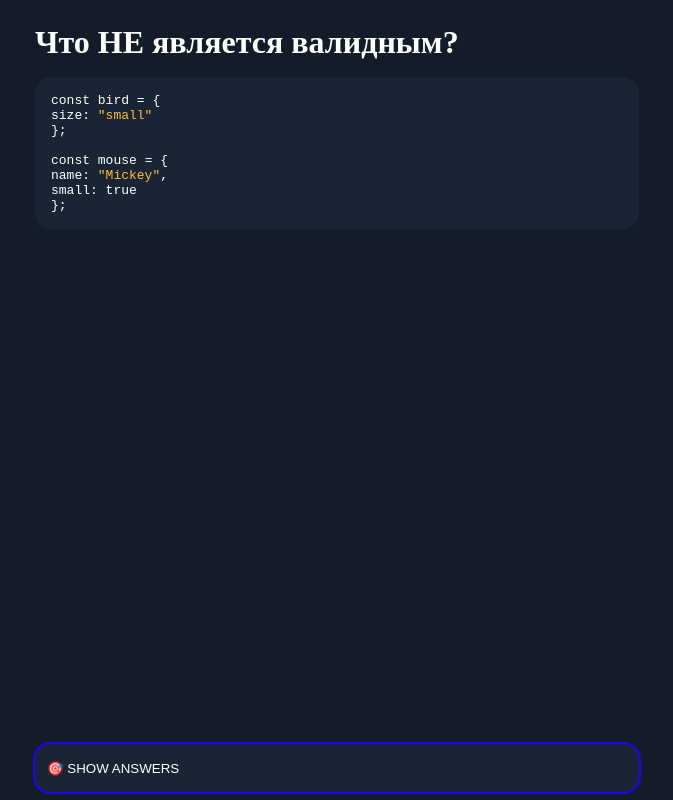
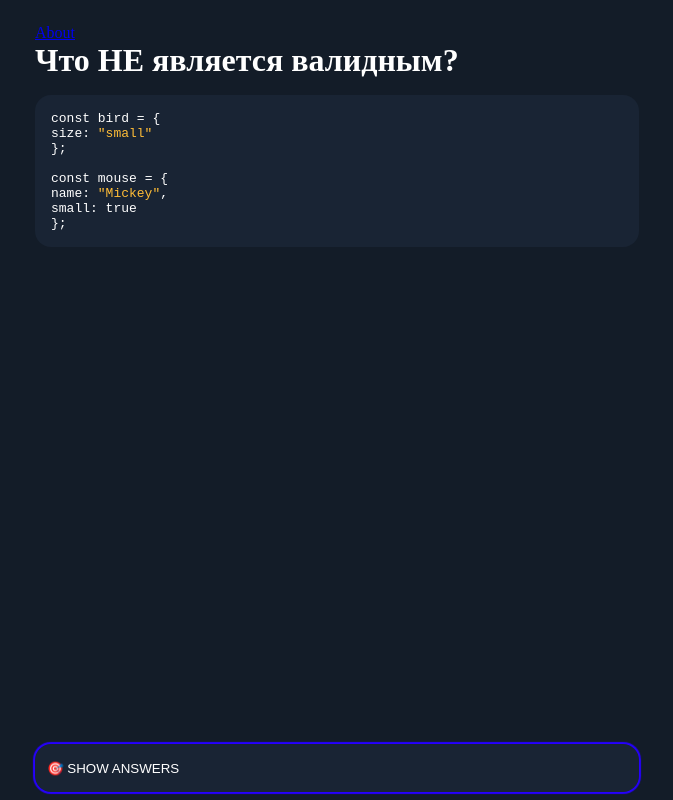
Before and after one commit to constantinehuzenko/sovline, a React (Create React App) app: page / in a window 1280 px wide. Shown: the whole page, without its empty margins (303-976 px from the left). Built offline with nearby package versions, Linux system fonts and the light colour scheme.

Commit message:
test link routing

```diff
--- a/src/index.tsx
+++ b/src/index.tsx
@@ -5,7 +5,7 @@
 import * as serviceWorker from "serviceWorker";
 import { setupStore } from "store/store";
 import { GlobalStyle } from "styles/globalStyles";
-import { HashRouter } from "react-router-dom";
+import { BrowserRouter } from "react-router-dom";
 
 const store = setupStore();
 
@@ -13,9 +13,9 @@
   <React.StrictMode>
     <GlobalStyle />
     <Provider store={store}>
-      <HashRouter>
+      <BrowserRouter>
         <App />
-      </HashRouter>
+      </BrowserRouter>
     </Provider>
   </React.StrictMode>,
   document.getElementById("root")
--- a/src/pages/quiz/Quiz.page.tsx
+++ b/src/pages/quiz/Quiz.page.tsx
@@ -4,6 +4,7 @@
 import { Wrapper } from "components/Wrapper/Wrapper";
 import { DynamicContentTypes } from "types/model";
 import { useAppSelector } from "utils/hooks/redux";
+import { Link } from "react-router-dom";
 
 export const QuizPage = () => {
   const { currentQuestion, currentContent, openResetModal } = useAppSelector(
@@ -13,6 +14,8 @@
   const content: Record<DynamicContentTypes, JSX.Element> = {
     questions: (
       <>
+        <Link to="addNewQuestion">About</Link>
+
         <h1>{currentQuestion?.header}</h1>
         <CodeBlock code={currentQuestion?.question} />
       </>
```
